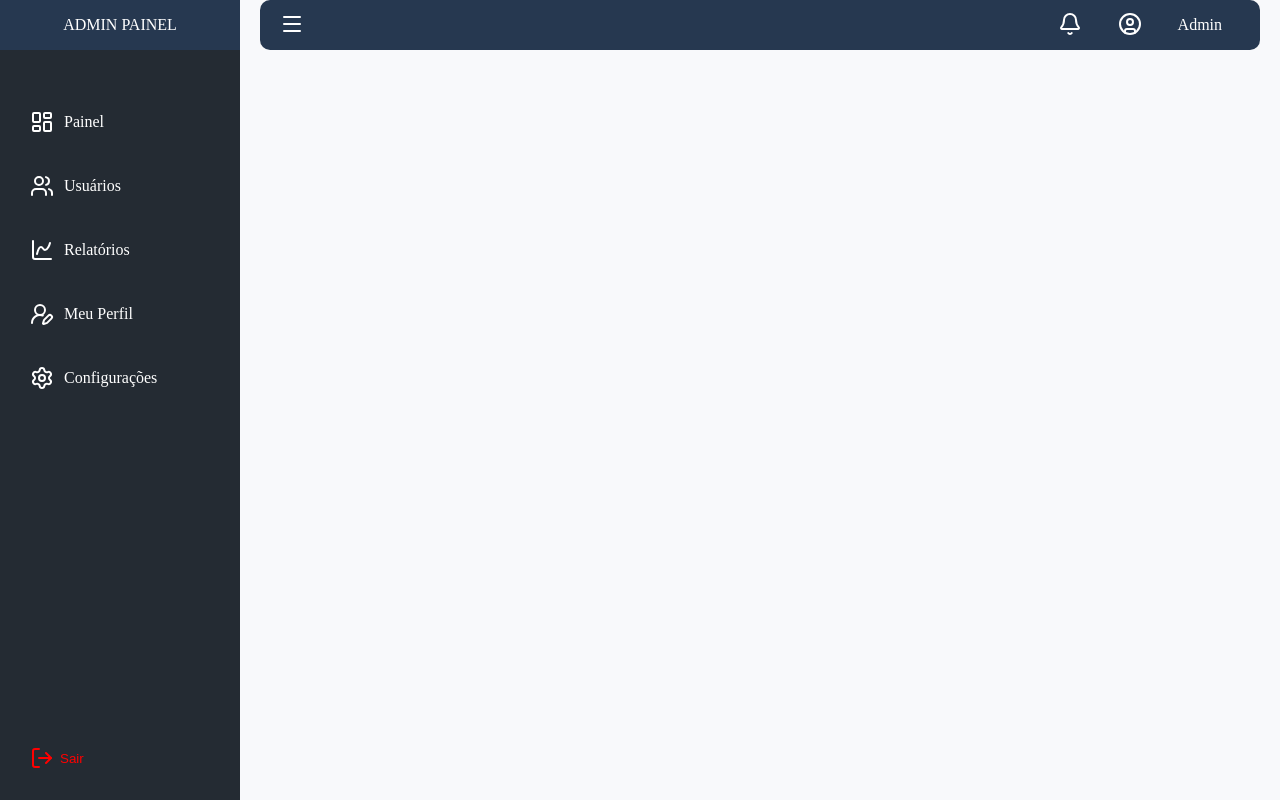
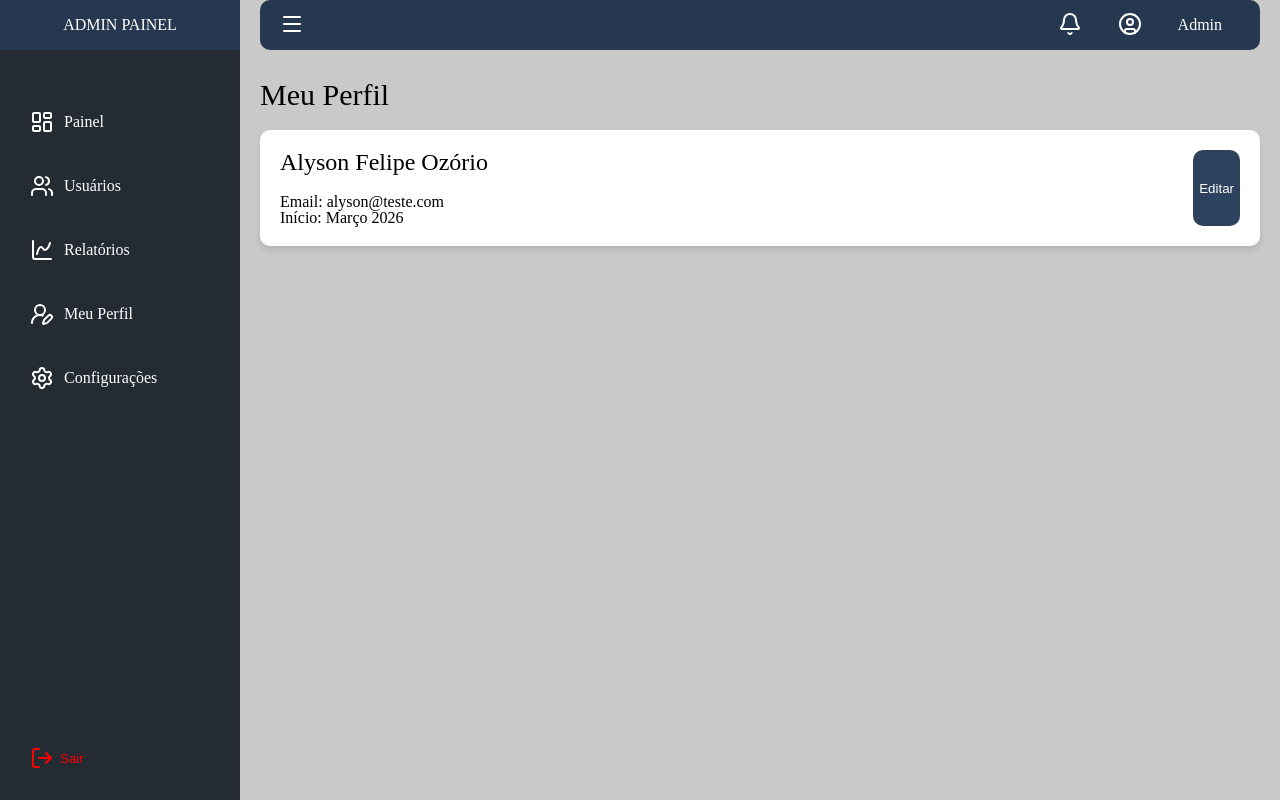
Before and after one commit to AlysoonFelipeeDev/admin-panel, a React (Vite) app: page /profile in a window 1280 px wide. Built offline with nearby package versions, Linux system fonts and the light colour scheme.

Commit message:
style: criado pagina de perfil do usuário

```diff
--- a/src/App.tsx
+++ b/src/App.tsx
@@ -3,6 +3,7 @@ import { DefaultLayout } from './layouts/DefaultLayout'
 import { Dashboard } from './pages/Dashboard'
 import { Users } from './pages/Users'
 import { GlobalStyles } from './styles/GlobalStyles'
+import { Profile } from './pages/Profile'
 
 function App() {
 
@@ -14,6 +15,7 @@ function App() {
       <Routes>
         <Route path='/' element={<Dashboard/>} />
         <Route path='/users' element={<Users/>} />
+        <Route path='/profile' element={<Profile/>} />
       </Routes>
         </DefaultLayout>
       </BrowserRouter>
--- /dev/null
+++ b/src/components/Ui/EditProfile.tsx
@@ -0,0 +1,39 @@
+import styled from "styled-components"
+
+interface EditProfileProps {
+    name: string,
+    email: string,
+    data: string
+}
+export function EditProfile({name, email, data}: EditProfileProps){
+    return (
+        <>
+            <ProfileUser>
+                <div>
+                    <h1>{name}</h1>
+                    <p>Email: {email}</p>
+                    <p>Início: {data}</p>
+                </div>
+                <button>Editar</button>
+            </ProfileUser>
+        </>
+    )
+}
+
+const ProfileUser = styled.div`
+    display: flex;
+    justify-content: space-between;
+    padding: 20px;
+    width: 100%;
+    h1 {
+        margin-bottom: 20px;
+        font-size: 1.5em;
+    }
+    button {
+        cursor: pointer;
+        border-radius: 10px;
+        border: none;
+        background-color: #2D425F;
+        color: #FFF;
+    }
+`
--- a/src/layouts/DefaultLayout.tsx
+++ b/src/layouts/DefaultLayout.tsx
@@ -27,7 +27,7 @@ const Container = styled.div`
     display: grid;
     grid-template-columns: 240px 1fr;
     height: 100vh;
-    background-color: #F8F9FB;
+    background-color: #c9c9c9;
 `
 
 const SidebarContainer = styled.div`
--- a/src/layouts/Sidebar.tsx
+++ b/src/layouts/Sidebar.tsx
@@ -20,8 +20,8 @@ export function Sidebar(){
                     <ChartSpline/>
                     <span>Relatórios</span>
                 </OptionsPages>
-                <OptionsPages to={'#'}>
-                    <UserRoundPen/>
+                <OptionsPages to={"/profile"}>
+                    <UserRoundPen />
                     <span>Meu Perfil</span>
                 </OptionsPages>
                 <OptionsPages to={'#'}>
--- a/src/pages/Profile.tsx
+++ b/src/pages/Profile.tsx
@@ -0,0 +1,26 @@
+import styled from "styled-components"
+import { PageHeader } from "../components/Ui/PageHeader"
+import { EditProfile } from "../components/Ui/EditProfile"
+
+export function Profile(){
+    return (
+        <Container>
+            <PageHeader title={'Meu Perfil'}/>
+            <ContainerProfile>
+                <EditProfile name={'Alyson Felipe Ozório'} email={'alyson@teste.com'} data={'Março 2026'}/>
+            </ContainerProfile>
+        </Container>
+    )
+}
+
+const Container = styled.div`
+    display: flex;
+    flex-direction: column;
+`
+
+const ContainerProfile = styled.div`
+    display: flex;
+    border-radius: 10px;
+    background-color: #FFF;
+    box-shadow: 0 4px 6px rgba(0, 0, 0, 0.1);
+`
```
Also changed, not shown: src/pages/Reports.tsx (deleted).
